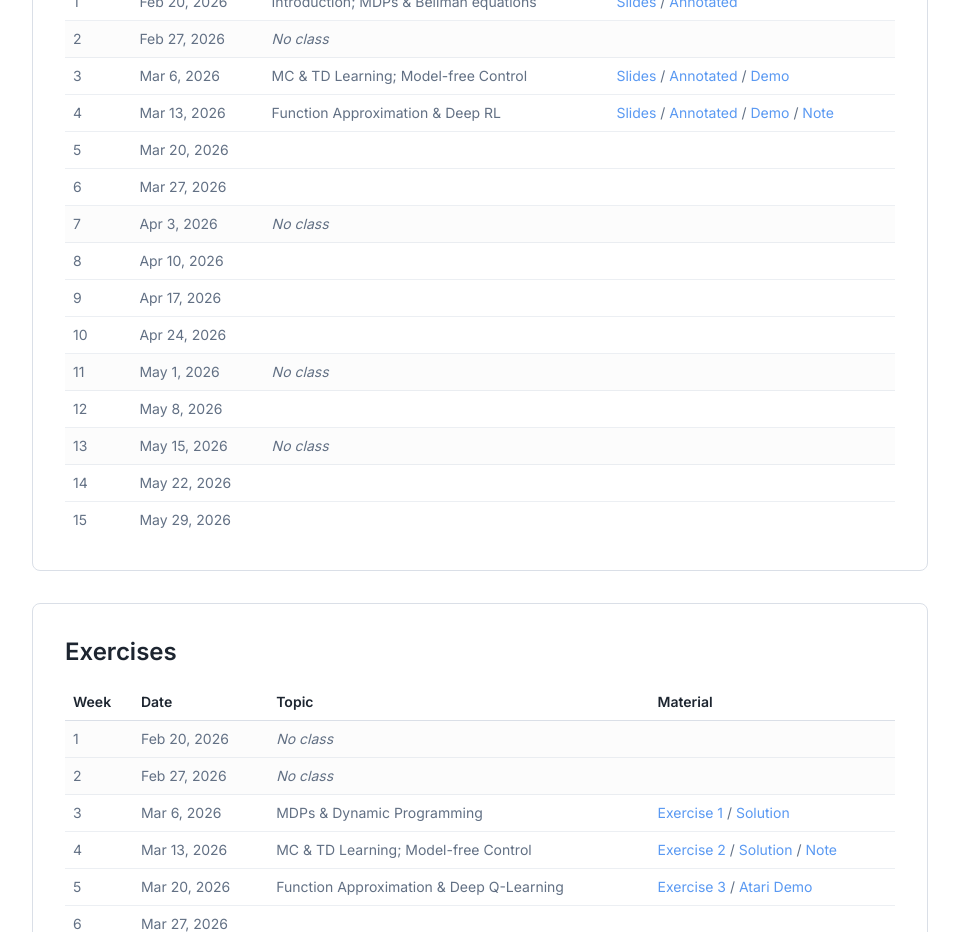
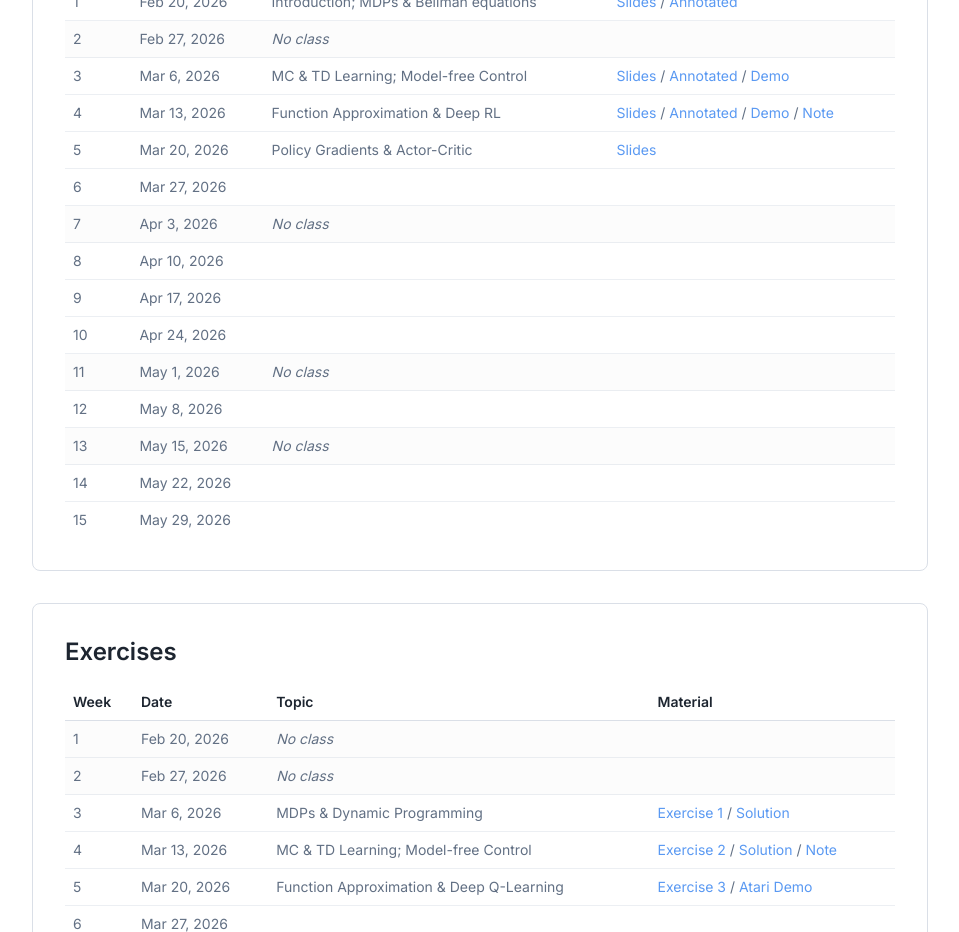
Before and after one commit to ilijabogunovic/rhine-ai, a React (Vite) app: page /teaching in a window 1280 px wide. Shown: the part 2780-3712 px from the top of the page, without its empty margins (160-1119 px from the left). Built offline with nearby package versions, Linux system fonts and the light colour scheme.

Commit message:
Add Lecture 4: Policy Gradients & Actor-Critic
Co-Authored-By: Claude Opus 4.5 <noreply@anthropic.com>

```diff
--- a/src/pages/Teaching.tsx
+++ b/src/pages/Teaching.tsx
@@ -151,7 +151,7 @@ const Teaching = () => {
                       <tr className="border-b border-border/50 bg-muted/30"><td className="py-2 px-2">2</td><td className="py-2 px-2">Feb 27, 2026</td><td className="py-2 px-2 italic">No class</td><td className="py-2 px-2"></td></tr>
                       <tr className="border-b border-border/50"><td className="py-2 px-2">3</td><td className="py-2 px-2">Mar 6, 2026</td><td className="py-2 px-2">MC & TD Learning; Model-free Control</td><td className="py-2 px-2"><ProtectedDownload href="/lectures/lecture2.pdf" filename="lecture2.pdf" password="rl">Slides</ProtectedDownload> / <ProtectedDownload href="/lectures/lecture2_annotated.pdf" filename="lecture2_annotated.pdf" password="rl">Annotated</ProtectedDownload> / <ProtectedDownload href="/lectures/td_value_propagation_demo.html" filename="td_value_propagation_demo.html" password="rl">Demo</ProtectedDownload></td></tr>
                       <tr className="border-b border-border/50"><td className="py-2 px-2">4</td><td className="py-2 px-2">Mar 13, 2026</td><td className="py-2 px-2">Function Approximation & Deep RL</td><td className="py-2 px-2"><ProtectedDownload href="/lectures/lecture3.pdf" filename="lecture3.pdf" password="rl">Slides</ProtectedDownload> / <ProtectedDownload href="/lectures/lecture3_annotated.pdf" filename="lecture3_annotated.pdf" password="rl">Annotated</ProtectedDownload> / <ProtectedDownload href="/lectures/td_fa_demo.html" filename="td_fa_demo.html" password="rl">Demo</ProtectedDownload> / <ProtectedDownload href="/lectures/linear_td_convergence.pdf" filename="linear_td_convergence.pdf" password="rl">Note</ProtectedDownload></td></tr>
-                      <tr className="border-b border-border/50"><td className="py-2 px-2">5</td><td className="py-2 px-2">Mar 20, 2026</td><td className="py-2 px-2"></td><td className="py-2 px-2"></td></tr>
+                      <tr className="border-b border-border/50"><td className="py-2 px-2">5</td><td className="py-2 px-2">Mar 20, 2026</td><td className="py-2 px-2">Policy Gradients & Actor-Critic</td><td className="py-2 px-2"><ProtectedDownload href="/lectures/lecture4.pdf" filename="lecture4.pdf" password="rl">Slides</ProtectedDownload></td></tr>
                       <tr className="border-b border-border/50"><td className="py-2 px-2">6</td><td className="py-2 px-2">Mar 27, 2026</td><td className="py-2 px-2"></td><td className="py-2 px-2"></td></tr>
                       <tr className="border-b border-border/50 bg-muted/30"><td className="py-2 px-2">7</td><td className="py-2 px-2">Apr 3, 2026</td><td className="py-2 px-2 italic">No class</td><td className="py-2 px-2"></td></tr>
                       <tr className="border-b border-border/50"><td className="py-2 px-2">8</td><td className="py-2 px-2">Apr 10, 2026</td><td className="py-2 px-2"></td><td className="py-2 px-2"></td></tr>
```
Also changed, not shown: 1 other file (tests, documents, lock files or other folders).
